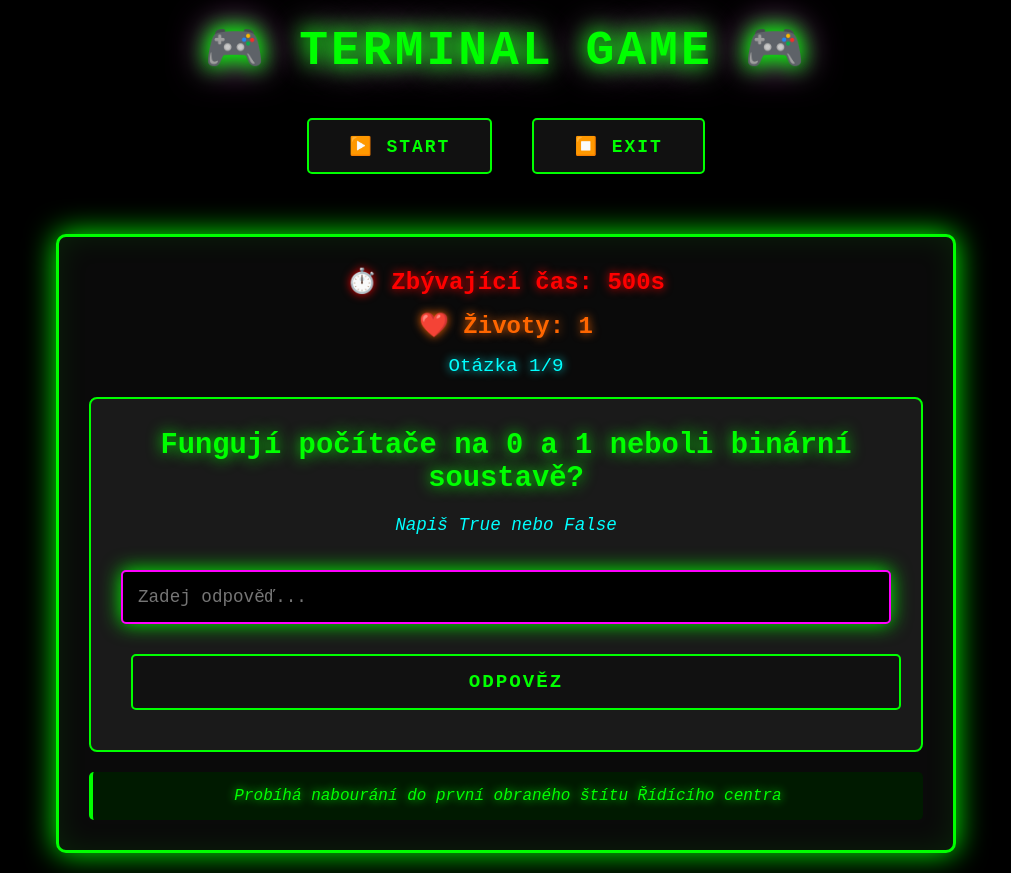
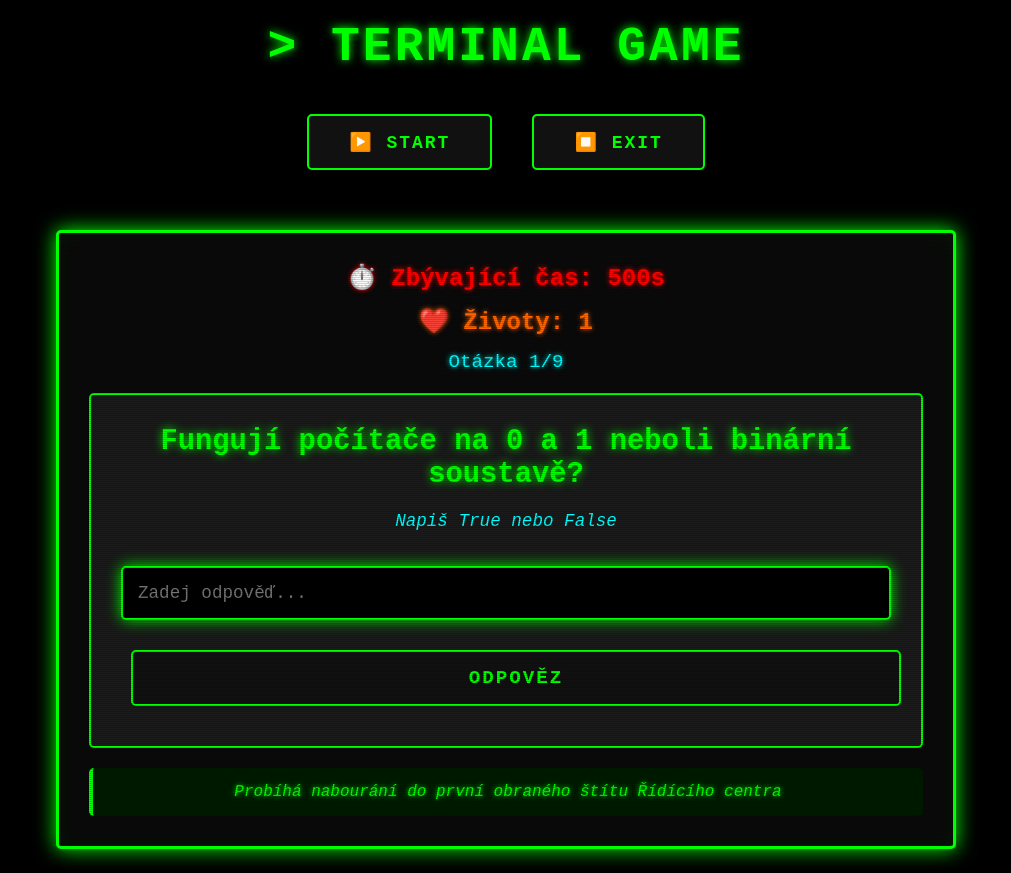
Before and after one commit to xjannebaznivy-design/Hra, a plain HTML site: page index.html in a window 1280 px wide. Both pictures are taken after a click on the button "▶️ START". Shown: the whole page, without its empty margins (134-1145 px from the left). Drawn offline with Linux system fonts and the light colour scheme.

Commit message:
Vylepšení vzhledu a odstranění blikání - terminálový styl

```diff
--- a/index.html
+++ b/index.html
@@ -30,15 +30,9 @@
 
         h1 {
             margin-top: 20px;
-            text-shadow: 0 0 10px #00ff00, 0 0 20px #00ff00;
+            text-shadow: 0 0 10px #00ff00;
             font-size: 3em;
-            animation: glitch 0.3s infinite;
             letter-spacing: 3px;
-        }
-
-        @keyframes glitch {
-            0%, 100% { text-shadow: 0 0 10px #00ff00, 0 0 20px #00ff00; }
-            50% { text-shadow: 0 0 20px #00ff00, 0 0 30px #00ff00, 0 0 40px #ff00ff; }
         }
 
         .buttons {
@@ -84,7 +78,7 @@
             min-height: 500px;
 
             border: 3px solid #00ff00;
-            border-radius: 10px;
+            border-radius: 5px;
 
             display: none;
             flex-direction: column;
@@ -92,7 +86,7 @@
             justify-content: center;
 
             background: #0a0a0a;
-            box-shadow: 0 0 30px #00ff00, inset 0 0 30px rgba(0, 255, 0, 0.1);
+            box-shadow: 0 0 20px #00ff00, inset 0 0 20px rgba(0, 255, 0, 0.05);
 
             padding: 30px;
             margin: 20px;
@@ -112,7 +106,7 @@
             font-size: 1.5em;
             color: #ff0000;
             margin-bottom: 15px;
-            text-shadow: 0 0 10px #ff0000;
+            text-shadow: 0 0 5px #ff0000;
             font-weight: bold;
         }
 
@@ -120,7 +114,7 @@
             font-size: 1.5em;
             color: #ff6600;
             margin-bottom: 15px;
-            text-shadow: 0 0 10px #ff6600;
+            text-shadow: 0 0 5px #ff6600;
             font-weight: bold;
         }
 
@@ -128,13 +122,13 @@
             font-size: 1.2em;
             color: #00ffff;
             margin-bottom: 20px;
-            text-shadow: 0 0 10px #00ffff;
+            text-shadow: 0 0 5px #00ffff;
         }
 
         .question-box {
             background: #1a1a1a;
             border: 2px solid #00ff00;
-            border-radius: 8px;
+            border-radius: 5px;
             padding: 30px;
             margin: 20px 0;
         }
@@ -143,7 +137,7 @@
             font-size: 1.8em;
             margin-bottom: 20px;
             color: #00ff00;
-            text-shadow: 0 0 15px #00ff00;
+            text-shadow: 0 0 10px #00ff00;
         }
 
         .choices-label {
@@ -171,8 +165,8 @@
 
         #answerInput:focus {
             outline: none;
-            box-shadow: 0 0 20px #00ff00;
-            border-color: #ff00ff;
+            box-shadow: 0 0 15px #00ff00;
+            border-color: #00ff00;
         }
 
         .submit-btn {
@@ -209,7 +203,7 @@
             border-radius: 5px;
             font-style: italic;
             color: #00ff00;
-            text-shadow: 0 0 10px #00ff00;
+            text-shadow: 0 0 5px #00ff00;
         }
 
         .result-message {
@@ -230,14 +224,14 @@
             background: #001a00;
             border: 2px solid #00ff00;
             color: #00ff00;
-            text-shadow: 0 0 15px #00ff00;
+            text-shadow: 0 0 10px #00ff00;
         }
 
         .wrong-answer {
             background: #1a0000;
             border: 2px solid #ff0000;
             color: #ff0000;
-            text-shadow: 0 0 15px #ff0000;
+            text-shadow: 0 0 10px #ff0000;
         }
 
         .game-over {
@@ -248,7 +242,6 @@
         .game-over h1 {
             font-size: 2.5em;
             margin-bottom: 30px;
-            animation: glitch 0.3s infinite;
         }
 
         .restart-btn {
@@ -265,16 +258,35 @@
             font-size: 1.2em;
             color: #00ffff;
             margin: 20px 0;
-            text-shadow: 0 0 10px #00ffff;
+            text-shadow: 0 0 5px #00ffff;
             max-width: 600px;
             line-height: 1.6;
+        }
+
+        /* Scanlines efekt pro vyšší autentičnost terminálu */
+        #gameContainer::before {
+            content: '';
+            position: absolute;
+            top: 0;
+            left: 0;
+            width: 100%;
+            height: 100%;
+            background: repeating-linear-gradient(
+                0deg,
+                rgba(0, 0, 0, 0.15),
+                rgba(0, 0, 0, 0.15) 1px,
+                transparent 1px,
+                transparent 2px
+            );
+            pointer-events: none;
+            border-radius: 5px;
         }
     </style>
 </head>
 
 <body>
 
-    <h1>🎮 TERMINAL GAME 🎮</h1>
+    <h1>> TERMINAL GAME</h1>
 
     <div class="buttons">
         <button onclick="startGame()">▶️ START</button>
@@ -286,6 +298,7 @@
     </div>
 
     <div id="startScreen" class="start-screen" style="margin: 40px;">
+        <p>> INICIACE HRY</p>
         <p>🔒 <strong>Tvůj úkol je se dostat z města...</strong></p>
         <p>Aby jsi se mohl dostat z města budeš muset odpovědět pár otázek.</p>
         <p>Máš pouze <strong>500 sekund</strong> a <strong>1 život</strong>!</p>
```
